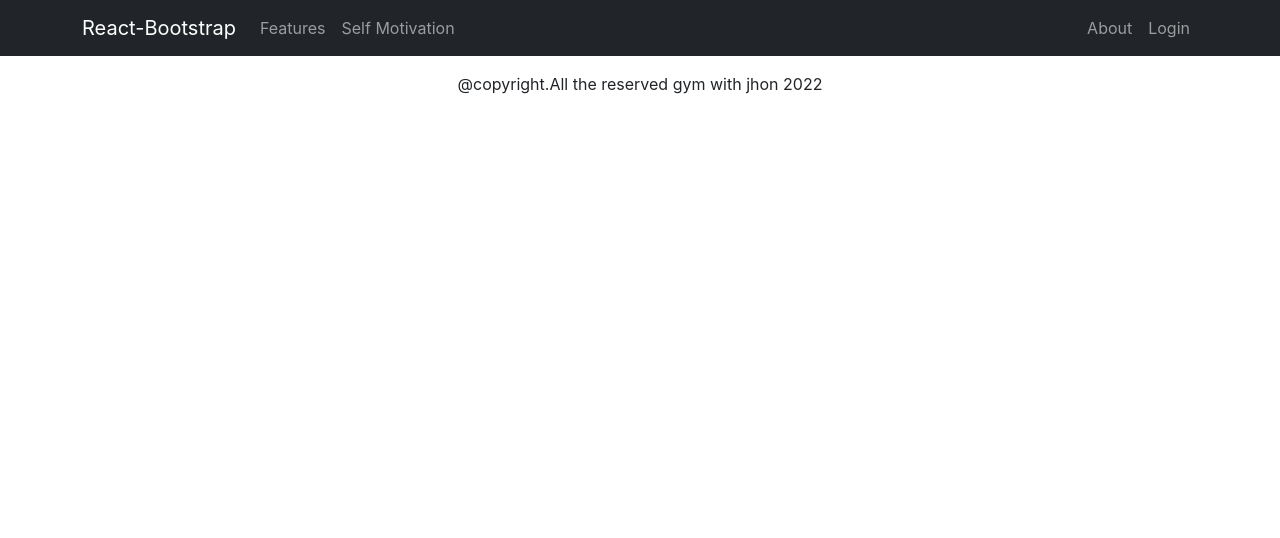
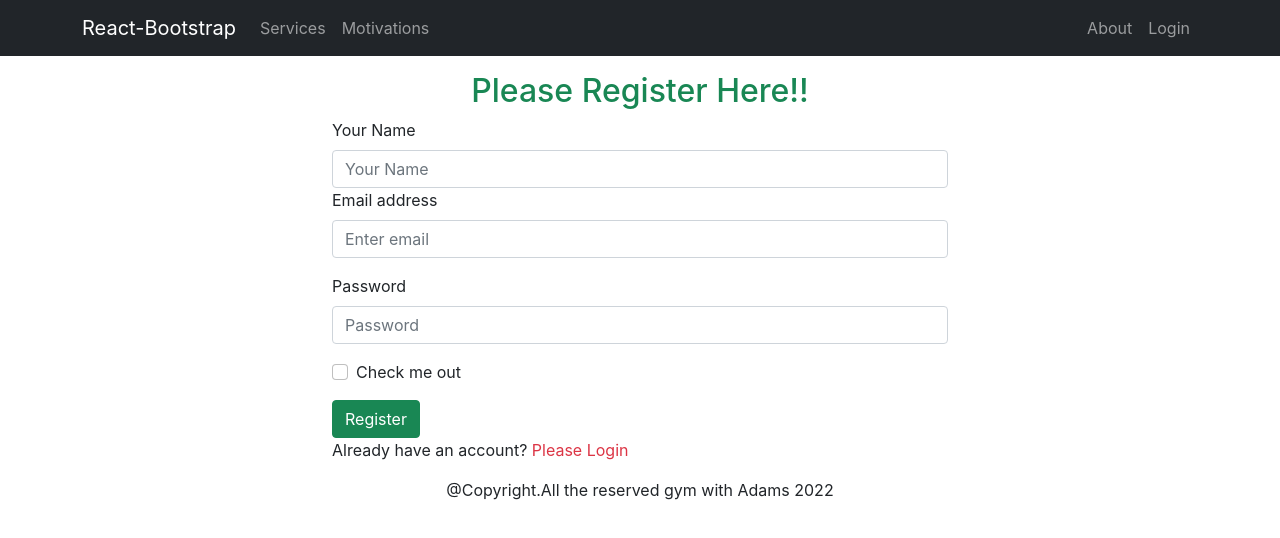
Before and after one commit to akramHoque/independent-service-provider, a React (Create React App) app: page /register in a window 1280 px wide. Shown: the top 538 px of the page. Built offline with nearby package versions, Linux system fonts and the light colour scheme.

Commit message:
login register style added

```diff
--- a/src/App.js
+++ b/src/App.js
@@ -4,6 +4,9 @@
 import About from './Pages/About/About';
 import Checkout from './Pages/Checkout/Checkout';
 import Home from './Pages/Home/Home/Home';
+import Login from './Pages/Login/Login/Login';
+import Register from './Pages/Login/Register/Register';
+import NotFound from './Pages/NotFound/NotFound';
 import Footer from './Pages/Shared/Footer/Footer';
 import Header from './Pages/Shared/Header/Header' ;
 
@@ -13,8 +16,13 @@
       <Header></Header>
     <Routes>
     <Route path='/' element = {<Home></Home>}></Route>
+    <Route path='/services' element = {<Home></Home>}></Route>
+    <Route path='/motivations' element = {<Home></Home>}></Route>
     <Route path='/about' element = {<About></About>}></Route>
+    <Route path = '/login' element = {<Login></Login>}></Route>
+    <Route path='/register' element = {<Register></Register>}></Route>
    <Route path='/service/:serviceId' element = {<Checkout></Checkout>}></Route>
+   <Route path='*' element = {<NotFound></NotFound>}></Route>
     </Routes>
 
     <Footer></Footer>
--- a/src/Pages/Home/Home/Home.js
+++ b/src/Pages/Home/Home/Home.js
@@ -5,7 +5,7 @@
 const Home = () => {
         return (
                 <div>
-                        <h1 className='text-center my-5'>Make Body Strong With Mr.Adams</h1>
+                        <h1 className='text-center my-5'>Make Body Strong With <span className='text-danger'>Mr.Adams</span></h1>
                         <Banner></Banner>
                         <Services></Services>
                 </div>
--- a/src/Pages/Home/Services/Services.js
+++ b/src/Pages/Home/Services/Services.js
@@ -14,7 +14,7 @@
         return (
         <div id="services"  className='container'>
             <div className="row">
-            <h1 className='text-primary text-center mt-5'>  Services</h1>
+            <h1 className='text-secondary text-center mb-5'>  Services</h1>
             <div className="services-container">
             {
                 services.map(service => <Service
--- /dev/null
+++ b/src/Pages/Login/Login/Login.js
@@ -0,0 +1,47 @@
+import React, { useRef } from 'react';
+import { Button, Form } from 'react-bootstrap';
+import { Link, useNavigate } from 'react-router-dom';
+
+const Login = () => {
+        const emailRef = useRef('');
+        const passwordRef = useRef('');
+        const navigate = useNavigate() ;
+
+        const navigateToRegister = event => {
+                navigate('/register')
+        }
+        const hanldeSubmit = event =>{
+                event.preventDefault();
+        const email = emailRef.current.value;
+        const password = passwordRef.current.value;
+        console.log(email, password) ;
+
+        // signInWithEmailAndPassword(email, password);
+        }
+        return (
+
+<div className='container w-50 mx-auto'>
+<h2 className='text-success text-center mt-3'>Please Login</h2>
+<Form onSubmit={ hanldeSubmit}>
+        <Form.Group className="mb-3" controlId="formBasicEmail">
+         <Form.Label>Email address</Form.Label>
+         <Form.Control  ref = {emailRef} type="email" placeholder="Enter email" required/>
+         </Form.Group>
+
+         <Form.Group className="mb-3" controlId="formBasicPassword">
+         <Form.Label>Password</Form.Label>
+         <Form.Control ref = {passwordRef} type="password" placeholder="Password" required />
+         </Form.Group>
+         <Form.Group className="mb-3" controlId="formBasicCheckbox">
+         <Form.Check type="checkbox" label="Check me out" />
+         </Form.Group>
+         <Button variant="success" type="submit">
+            Login
+         </Button>
+</Form>
+<p>New to Here? <Link to="/register" className='text-danger pe-auto text-decoration-none' onClick={navigateToRegister}>Please Register</Link> </p>
+ </div>
+        );
+};
+
+export default Login;
--- /dev/null
+++ b/src/Pages/Login/Register/Register.js
@@ -0,0 +1,38 @@
+import React from 'react';
+import { Button, Form } from 'react-bootstrap';
+import { Link, useNavigate } from 'react-router-dom';
+
+const Register = () => {
+        const navigate = useNavigate() ;
+        const navigateToLogin = event => {
+                navigate('/login') ;
+        }
+        return (
+<div className='container mx-auto w-50 '>
+ <h2 className='text-center mt-3 text-success'>Please Register Here!!</h2>
+
+<Form>
+  <Form.Group className="mb-3" controlId="formBasicEmail">
+    <Form.Label>Your Name</Form.Label>
+    <Form.Control type="name" placeholder="Your Name" required />
+    <Form.Label>Email address</Form.Label>
+    <Form.Control type="email" placeholder="Enter email" />
+  </Form.Group>
+
+  <Form.Group className="mb-3" controlId="formBasicPassword">
+    <Form.Label>Password</Form.Label>
+    <Form.Control type="password" placeholder="Password" required />
+  </Form.Group>
+  <Form.Group className="mb-3" controlId="formBasicCheckbox">
+    <Form.Check type="checkbox" label="Check me out" />
+  </Form.Group>
+  <Button variant="success" type="submit">
+    Register
+  </Button>
+</Form>
+<p>Already have an account? <Link to="/login" className='text-danger pe-auto text-decoration-none' onClick={navigateToLogin}>Please Login</Link> </p>
+                </div>
+        );
+};
+
+export default Register;
--- /dev/null
+++ b/src/Pages/NotFound/NotFound.js
@@ -0,0 +1,12 @@
+import React from 'react';
+
+const NotFound = () => {
+        return (
+                <div className='mt-5'>
+                        <h2 className='text-center'> Your Search is Not Found</h2>
+                        <h4 className='text-center text-danger'>404</h4>
+                </div>
+        );
+};
+
+export default NotFound;
--- a/src/Pages/Shared/Footer/Footer.js
+++ b/src/Pages/Shared/Footer/Footer.js
@@ -5,7 +5,7 @@
         const year = today.getFullYear()
         return (
                 <div>
-                        <p className='text-center text-seconday mt-3'> @copyright.All the reserved gym with jhon {year} </p>
+                        <p className='text-center text-seconday mt-3'> @Copyright.All the reserved gym with Adams {year} </p>
                 </div>
         );
 };
--- a/src/Pages/Shared/Header/Header.js
+++ b/src/Pages/Shared/Header/Header.js
@@ -4,14 +4,15 @@
 
 const Header = () => {
         return (
-                <Navbar collapseOnSelect sticky='top' expand="lg" bg="dark" variant="dark">
+               <>
+                  <Navbar collapseOnSelect sticky='top' expand="lg" bg="dark" variant="dark">
                 <Container>
                 <Navbar.Brand as={Link} to="/">React-Bootstrap</Navbar.Brand>
                 <Navbar.Toggle aria-controls="responsive-navbar-nav" />
                 <Navbar.Collapse id="responsive-navbar-nav">
                   <Nav className="me-auto">
-                    <Nav.Link href="home#services">Features</Nav.Link>
-                    <Nav.Link href="home#motivation">Self Motivation</Nav.Link>
+                    <Nav.Link as={Link} to = "/services">Services</Nav.Link>
+                    <Nav.Link as = {Link} to = '/motivations'>Motivations</Nav.Link>
 
                   </Nav>
                   <Nav>
@@ -23,6 +24,7 @@
                 </Navbar.Collapse>
                 </Container>
               </Navbar>
+               </>
         );
 };
 
```
Also changed, not shown: src/Pages/Login/Login/Login.css (added).
